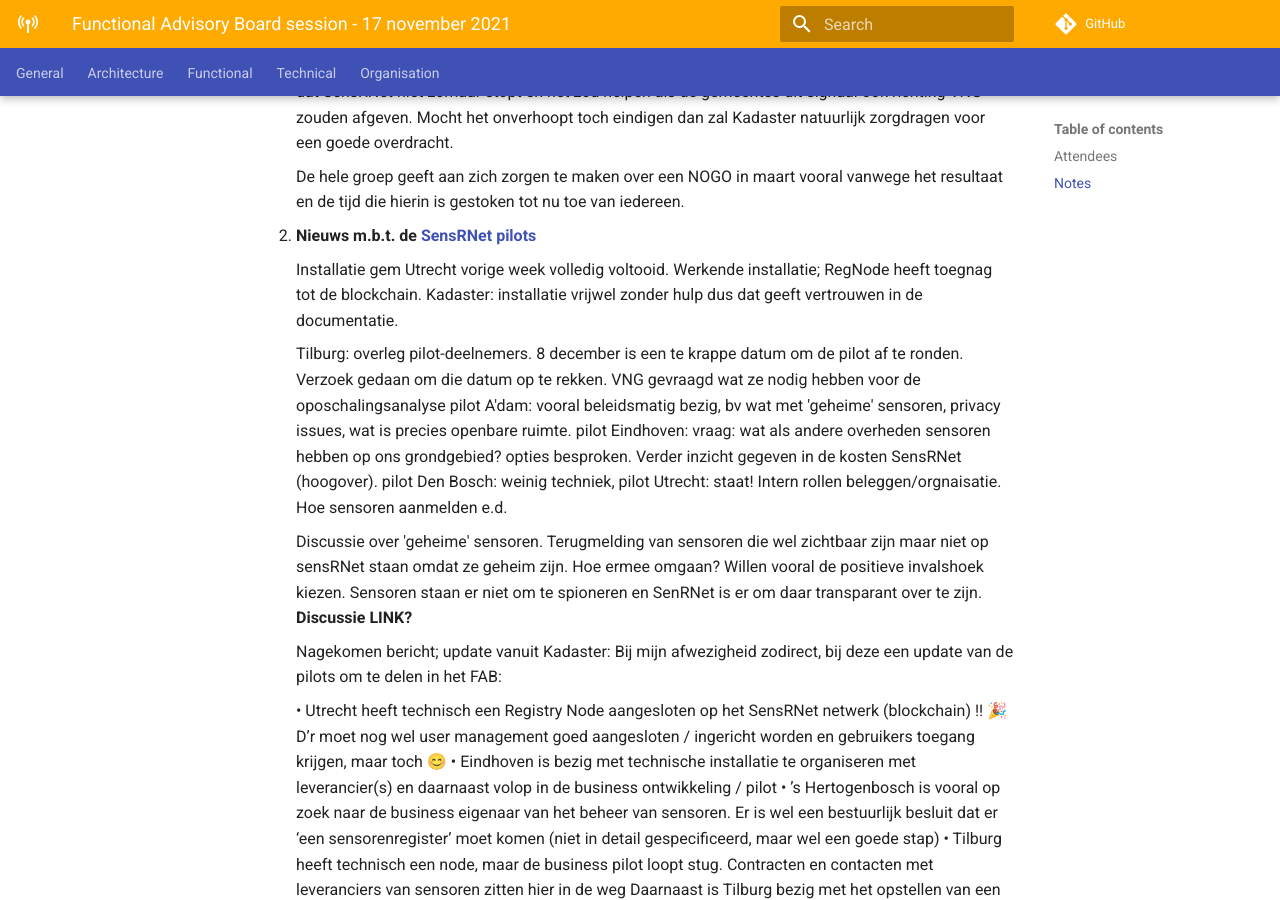
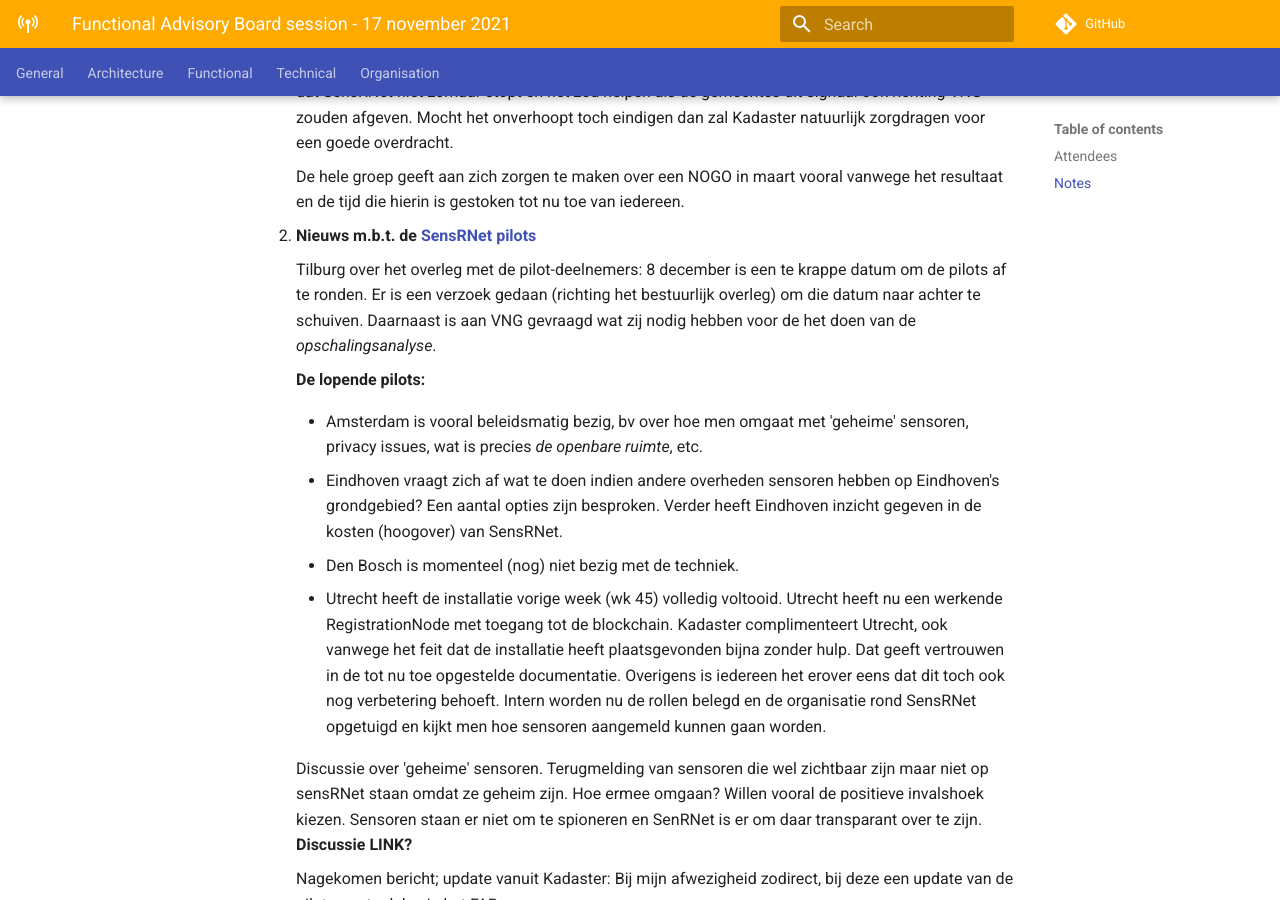
Before and after one commit to kadaster-labs/sensrnet-home, an MkDocs documentation site: the page built from docs/notes/2021-11-17-FAB-notes.md, in a window 1280 px wide and 900 px high, scrolled down 1284 px. Built offline with MkDocs 1.6.1 and Material for MkDocs 9.7.7, drawn with Linux system fonts in a browser that asks for light colours; comment, search, counter and statistics services are not loaded.

Commit message:
Update 2021-11-17-FAB-notes.md

```diff
--- a/docs/notes/2021-11-17-FAB-notes.md
+++ b/docs/notes/2021-11-17-FAB-notes.md
@@ -39,14 +39,17 @@
 
 2. **Nieuws m.b.t. de [SensRNet pilots](https://kadaster-labs.github.io/sensrnet-home/Pilots/)**
 
-     Installatie gem Utrecht vorige week volledig voltooid. Werkende installatie; RegNode heeft toegnag tot de blockchain.
-     Kadaster: installatie vrijwel zonder hulp dus dat geeft vertrouwen in de documentatie.
+     Tilburg over het overleg met de pilot-deelnemers: 8 december is een te krappe datum om de pilots af te ronden. Er is een verzoek gedaan (richting het bestuurlijk overleg) om die datum naar achter te schuiven. Daarnaast is aan VNG gevraagd wat zij nodig hebben voor de het doen van de _opschalingsanalyse_.
 
-     Tilburg: overleg pilot-deelnemers. 8 december is een te krappe datum om de pilot af te ronden. Verzoek gedaan om die datum op te rekken. VNG gevraagd wat ze nodig hebben voor de oposchalingsanalyse
-     pilot A'dam: vooral beleidsmatig bezig, bv wat met 'geheime' sensoren, privacy issues, wat is precies openbare ruimte.
-     pilot Eindhoven: vraag: wat als andere overheden sensoren hebben op ons grondgebied? opties besproken. Verder inzicht gegeven in de kosten SensRNet (hoogover).
-     pilot Den Bosch: weinig techniek,
-     pilot Utrecht: staat! Intern rollen beleggen/orgnaisatie. Hoe sensoren aanmelden e.d.
+     **De lopende pilots:**
+
+     - Amsterdam is vooral beleidsmatig bezig, bv over hoe men omgaat met 'geheime' sensoren, privacy issues, wat is precies _de openbare ruimte_, etc.
+
+     - Eindhoven vraagt zich af wat te doen indien andere overheden sensoren hebben op Eindhoven's grondgebied? Een aantal opties zijn besproken. Verder heeft Eindhoven inzicht gegeven in de kosten (hoogover) van SensRNet.
+
+     - Den Bosch is momenteel (nog) niet bezig met de techniek.
+
+     - Utrecht heeft de installatie vorige week (wk 45) volledig voltooid. Utrecht heeft nu een werkende RegistrationNode met toegang tot de blockchain. Kadaster complimenteert Utrecht, ook vanwege het feit dat de installatie heeft plaatsgevonden bijna zonder hulp. Dat geeft vertrouwen in de tot nu toe opgestelde documentatie. Overigens is iedereen het erover eens dat dit toch ook nog verbetering behoeft. Intern worden nu de rollen belegd en de organisatie rond SensRNet opgetuigd en kijkt men hoe sensoren aangemeld kunnen gaan worden.
 
      Discussie over 'geheime' sensoren. Terugmelding van sensoren die wel zichtbaar zijn maar niet op sensRNet staan omdat ze geheim zijn. Hoe ermee omgaan?
      Willen vooral de positieve invalshoek kiezen. Sensoren staan er niet om te spioneren en SenRNet is er om daar transparant over te zijn.
```
